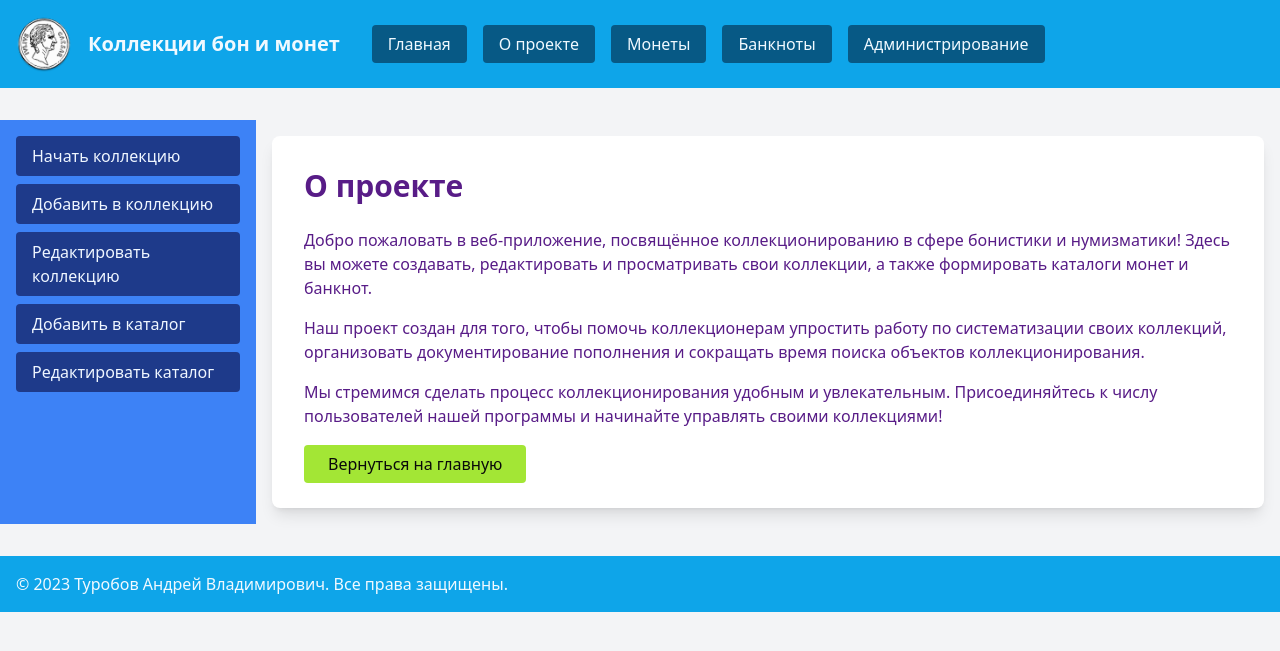
After one commit to AndreyTurobov/CollectOnDjango, a Django app: page /about/ in a window 1280 px wide. The commit adds this page. Shown: the top 651 px of the page. Run offline with Django 4.2, Linux system fonts and the light colour scheme; some libraries are stand-ins or nearby versions.

Commit message:
add 'about' page template and view

```diff
--- a/main/views.py
+++ b/main/views.py
@@ -3,3 +3,7 @@ from django.shortcuts import render
 
 def home(request):
     return render(request, 'index.html')
+
+
+def about(request):
+    return render(request, 'about.html')
--- a/src/urls.py
+++ b/src/urls.py
@@ -21,4 +21,5 @@ from main import views
 urlpatterns = [
     path('admin/', admin.site.urls),
     path('', views.home, name='home'),
+    path('about/', views.about, name='about'),
 ]
--- /dev/null
+++ b/templates/about.html
@@ -0,0 +1,21 @@
+{% extends 'base.html' %}  <!-- Наследуем базовый шаблон -->
+
+{% block content %}
+<div class="flex-1 p-4">
+    <div class="bg-white p-8 rounded-lg shadow-lg">
+        <h1 class="text-[#581c87] text-3xl font-bold mb-6">О проекте</h1>
+        <p class="text-[#581c87] mb-4">
+            Добро пожаловать в веб-приложение, посвящённое коллекционированию в сфере бонистики и нумизматики! Здесь вы можете создавать, редактировать и просматривать свои коллекции, а также формировать каталоги монет и банкнот.
+        </p>
+        <p class="text-[#581c87] mb-4">
+            Наш проект создан для того, чтобы помочь коллекционерам упростить работу по систематизации своих коллекций, организовать документирование пополнения и сокращать время поиска объектов коллекционирования.
+        </p>
+        <p class="text-[#581c87] mb-4">
+            Мы стремимся сделать процесс коллекционирования удобным и увлекательным. Присоединяйтесь к числу пользователей нашей программы и начинайте управлять своими коллекциями!
+        </p>
+        <div class="mt-6">
+            <a href="/" class="bg-[#a3e635] text-[#0a0a0a] px-6 py-2 rounded hover:bg-[#86efac]">Вернуться на главную</a>
+        </div>
+    </div>
+</div>
+{% endblock %}
--- a/templates/base.html
+++ b/templates/base.html
@@ -17,10 +17,10 @@
             <div class="text-[#f0f9ff] text-xl font-bold mr-8">Коллекции бон и монет</div>
             <ul class="flex space-x-4">
                 <li><a href="/" class="text-[#f0f9ff] bg-[#075985] px-4 py-2 rounded hover:bg-[#1e3a8a]">Главная</a></li>
-                <li><a href="about/" class="text-[#f0f9ff] bg-[#075985] px-4 py-2 rounded hover:bg-[#1e3a8a]">О проекте</a></li>
-                <li><a href="coins/" class="text-[#f0f9ff] bg-[#075985] px-4 py-2 rounded hover:bg-[#1e3a8a]">Монеты</a></li>
-                <li><a href="notes/" class="text-[#f0f9ff] bg-[#075985] px-4 py-2 rounded hover:bg-[#1e3a8a]">Банкноты</a></li>
-                <li><a href="admin/" class="text-[#f0f9ff] bg-[#075985] px-4 py-2 rounded hover:bg-[#1e3a8a]">Администрирование</a></li>
+                <li><a href="/about/" class="text-[#f0f9ff] bg-[#075985] px-4 py-2 rounded hover:bg-[#1e3a8a]">О проекте</a></li>
+                <li><a href="/coins/" class="text-[#f0f9ff] bg-[#075985] px-4 py-2 rounded hover:bg-[#1e3a8a]">Монеты</a></li>
+                <li><a href="/notes/" class="text-[#f0f9ff] bg-[#075985] px-4 py-2 rounded hover:bg-[#1e3a8a]">Банкноты</a></li>
+                <li><a href="/admin/" class="text-[#f0f9ff] bg-[#075985] px-4 py-2 rounded hover:bg-[#1e3a8a]">Администрирование</a></li>
             </ul>
             </div>
         </nav>
```
